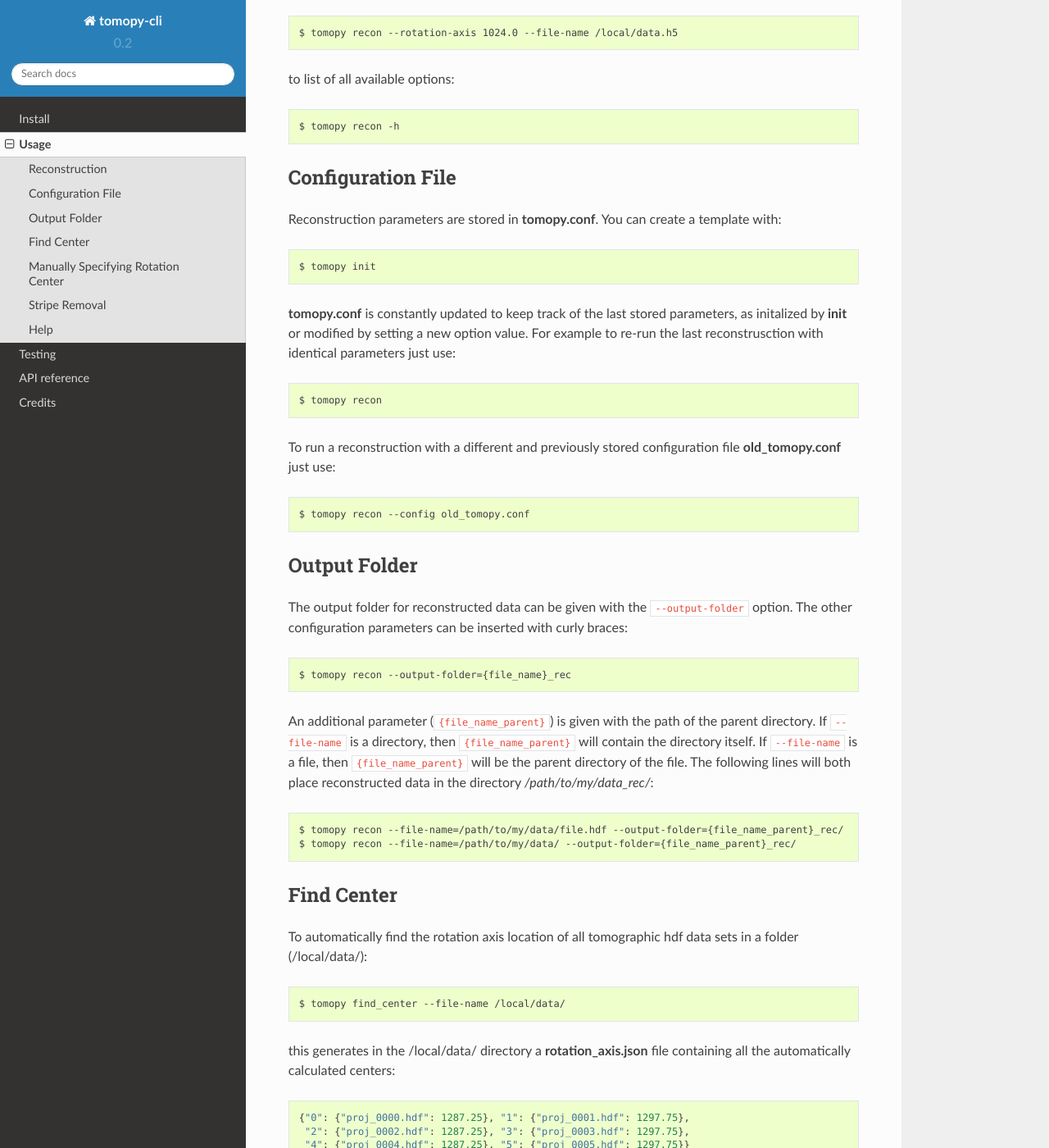
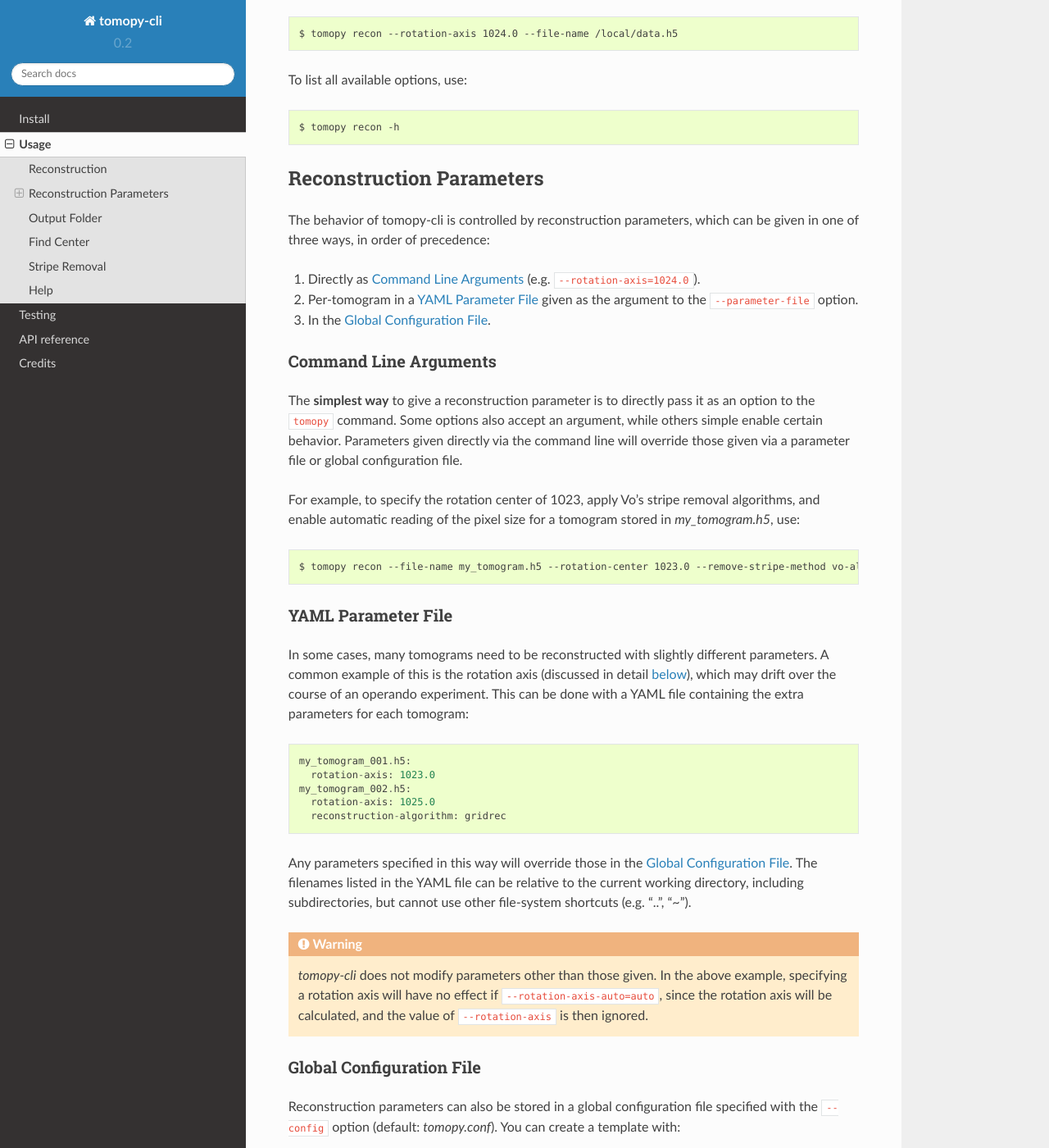
Before and after one commit to tomography/tomopy-cli, a Sphinx documentation site: the page built from docs/source/usage.rst, in a window 1280 px wide and 1400 px high, scrolled down 384 px. Shown: the whole window at 82% size. Built offline with Sphinx 7.4.7 and the Read the Docs theme 2.0.0, drawn with Linux system fonts in a browser that asks for light colours; some of the changed text lies outside the part shown.

Commit message:
Updated documentation for usage of YAML parameter file.

```diff
--- a/docs/conf.py
+++ b/docs/conf.py
@@ -36,7 +36,8 @@ extensions = [
     'sphinx.ext.autosummary',
     'sphinx.ext.napoleon',
     'sphinxcontrib.bibtex',
-    'sphinx.ext.viewcode']
+    'sphinx.ext.viewcode',
+    'sphinx.ext.autosectionlabel',]
 
 # Napoleon settings
 napoleon_google_docstring = True
--- a/docs/source/install.rst
+++ b/docs/source/install.rst
@@ -23,16 +23,16 @@ This enable the autocompletition of all tomopy recon options. Just press tab aft
 
     $ tomopy recon --<TAB> <TAB>
 
-to select and optional parameter and show its default value.
+to select an optional parameter and show its default value.
 
-.. warning:: in some systems you are required to set omplete_tomopy.sh as executable with::
+.. warning:: in some systems you are required to set *complete_tomopy.sh* as executable with::
 
     $ chmod +x /Users/userid/complete_tomopy.sh
 
 Update
 ======
 
-**tomopy** is constantly updated to include new features. To update your locally installed version::
+**tomopy-cli** is constantly updated to include new features. To update your locally installed version::
 
     $ cd tomopy-cli
     $ git pull
--- a/docs/source/usage.rst
+++ b/docs/source/usage.rst
@@ -10,30 +10,95 @@ To do a tomographic reconstruction::
 
     $ tomopy recon --file-name /local/data.h5
 
-from the command line. To get correct results, you may need to append
-options such as `--rotation-axis` to set the rotation axis position::
+from the command line. To get correct results, you will likely need to
+provide :ref:`reconstruction parameters<reconstruction parameters>` as
+options, such as ``--rotation-axis`` to set the rotation axis
+position::
 
     $ tomopy recon --rotation-axis 1024.0 --file-name /local/data.h5
 
-to list of all available options::
+To list all available options, use::
 
     $ tomopy recon -h
 
 
-Configuration File
-==================
+Reconstruction Parameters
+=========================
 
-Reconstruction parameters are stored in **tomopy.conf**. You can create a template with::
+The behavior of tomopy-cli is controlled by reconstruction parameters,
+which can be given in one of three ways, in order of precedence:
+
+1. Directly as :ref:`command line arguments` (e.g. ``--rotation-axis=1024.0``).
+2. Per-tomogram in a :ref:`YAML parameter file` given as the argument to the ``--parameter-file`` option.
+3. In the :ref:`global configuration file`.
+
+
+Command Line Arguments
+----------------------
+
+The **simplest way** to give a reconstruction parameter is to directly
+pass it as an option to the ``tomopy`` command. Some options also
+accept an argument, while others simple enable certain
+behavior. Parameters given directly via the command line will override
+those given via a parameter file or global configuration file.
+
+For example, to specify the rotation center of 1023, apply Vo's stripe
+removal algorithms, and enable automatic reading of the pixel size for
+a tomogram stored in *my_tomogram.h5*, use::
+
+    $ tomopy recon --file-name my_tomogram.h5 --rotation-center 1023.0 --remove-stripe-method vo-all --pixel-size-auto
+
+
+YAML Parameter File
+-------------------
+
+In some cases, many tomograms need to be reconstructed with slightly
+different parameters. A common example of this is the rotation axis
+(discussed in detail :ref:`below<find center>`), which may drift over
+the course of an operando experiment. This can be done with a YAML
+file containing the extra parameters for each tomogram::
+
+  my_tomogram_001.h5:
+    rotation-axis: 1023.0
+  my_tomogram_002.h5:
+    rotation-axis: 1025.0
+    reconstruction-algorithm: gridrec
+
+Any parameters specified in this way will override those in the
+:ref:`global configuration file`. The filenames listed in the YAML
+file can be relative to the current working directory, including
+subdirectories, but cannot use other file-system shortcuts (e.g. “..”,
+“~”).
+
+.. warning::
+
+   *tomopy-cli* does not modify parameters other than those given. In
+   the above example, specifying a rotation axis will have no effect
+   if ``--rotation-axis-auto=auto``, since the rotation axis will be
+   calculated, and the value of ``--rotation-axis`` is then ignored.
+
+
+Global Configuration File
+-------------------------
+
+Reconstruction parameters can also be stored in a global configuration
+file specified with the ``--config`` option (default:
+*tomopy.conf*). You can create a template with::
 
     $ tomopy init
 
-**tomopy.conf** is constantly updated to keep track of the last stored parameters, as initalized by **init** or modified by setting a new option value. For example to re-run the last reconstrusction with identical parameters just use::
+If *tomopy-cli* is invoked with the ``--config-update`` option, then
+the configuration file is updated to keep track of the last stored
+parameters, as initalized by ``$ tomopy init`` or modified by setting
+a new option value. For example to re-run the last reconstrusction
+with identical parameters just use::
 
     $ tomopy recon
 
-To run a reconstruction with a different and previously stored configuration file **old_tomopy.conf** just use::
+To run a reconstruction with a different and previously stored
+configuration file *alternate_tomopy.conf* just use::
 
-    $ tomopy recon --config old_tomopy.conf
+    $ tomopy recon --config alternate_tomopy.conf
 
 
 Output Folder
@@ -59,72 +124,66 @@ reconstructed data in the directory */path/to/my/data_rec/*::
 Find Center
 ===========
 
-To automatically find the rotation axis location of all tomographic hdf data sets in a folder (/local/data/)::
+To automatically find the rotation axes locations of all tomographic
+HDF data sets in a folder (e.g. */local/data/*), use::
 
     $ tomopy find_center --file-name /local/data/
 
 
-this generates in the /local/data/ directory a **rotation_axis.json** file containing all the automatically calculated centers::
+this generates, in the */local/data/* directory, a YAML file (default:
+*extra_params.yaml*) containing all the automatically calculated
+centers::
 
-            {"0": {"proj_0000.hdf": 1287.25}, "1": {"proj_0001.hdf": 1297.75},
-             "2": {"proj_0002.hdf": 1287.25}, "3": {"proj_0003.hdf": 1297.75},
-             "4": {"proj_0004.hdf": 1287.25}, "5": {"proj_0005.hdf": 1297.75}}
+    proj_0000.hdf:
+        rotation-axis: 1287.25
+    proj_0001.hdf:
+        rotation-axis: 1297.75
+    proj_0002.hdf:
+        rotation-axis: 1287.25
+    proj_0003.hdf:
+        rotation-axis: 1297.75
+    proj_0004.hdf:
+        rotation-axis: 1287.25
+    proj_0005.hdf:
+        rotation-axis: 1297.75
 
-to list of all available options::
+If the YAML file already exists, it will be updated with the new
+rotation axes.
+
+To list all available options::
 
     $ tomopy find_center -h
 
-
-After using **find_center**, to do a tomographic reconstruction of all tomographic hdf data sets in a folder (/local/data/)::
+After using ``$ tomopy find_center``, one can do tomographic
+reconstructions of all tomographic HDF data sets in a folder
+(e.g. */local/data/*) with::
 
     $ tomopy recon --file-name /local/data/
 
 
-Manually Specifying Rotation Center
-===================================
-
-The rotation center can be specified using the ``--rotation-axis``
-argument, or through a JSON file with a schema resembling::
-
-           {"0": {"proj_0000.hdf": 1287.25}, "1": {"proj_0001.hdf": 1297.75},
-            "2": {"proj_0002.hdf": 1287.25}, "3": {"proj_0003.hdf": 1297.75},
-            "4": {"proj_0004.hdf": 1287.25}, "5": {"proj_0005.hdf": 1297.75}}
-
-Including a JSON file can be beneficial if rotation centers cannot be
-accurately determined automatically. The path to this JSON file can be
-given as ``--rotation-axis-file`` with
-``--rotation-axis-auto=json``. If ``--file-name`` points to a source
-data file, only the file given by ``--file-name`` is reconstructed.
-If the JSON file is also given as the argument to ``--file-name``,
-then all data files listed in the JSON file will be reconstructed.
-
-The filenames listed in the JSON file can be relative to the current
-working directory, including subdirectories, but cannot use other
-file-system shortcuts (e.g. "..", "~").
-
 Stripe Removal
 ==============
 
-Several methods of stripe removal are available in *Tomopy-cli*, and
-can be selected with the ``--remove-stripe`` parameter. Each method
-also has a set of associated parameters for controlling its behavior
-(e.g. ``--remove-stripe=fw`` relies on ``--fw-sigma``,
-``--fw-filter``, etc.).
+Several methods of stripe removal are available in *tomopy-cli*, and
+can be selected with the ``--remove-stripe-method`` parameter. Each
+method may also have a set of associated parameters for controlling
+its behavior (e.g. ``--remove-stripe-method=fw`` relies on
+``--fw-sigma``, ``--fw-filter``, etc.).
 
 More information about each method and the accompanying parameters can
 be found in the corresponding *tomopy* documentation:
 
-+------------------+----------------------------+------------------------------------------------------------------------------------------------------------------------------------+
-| Method           | ``--remove-stripe=`` Value | Tomopy Function                                                                                                                    |
-+==================+============================+====================================================================================================================================+
-| Fourier-Wavelet  | fw                         | `remove_stripe_fw() <https://tomopy.readthedocs.io/en/latest/api/tomopy.prep.stripe.html#tomopy.prep.stripe.remove_stripe_fw>`_    |
-+------------------+----------------------------+------------------------------------------------------------------------------------------------------------------------------------+
-| Titarenko        | ti                         | `remove_stripe_ti() <https://tomopy.readthedocs.io/en/latest/api/tomopy.prep.stripe.html#tomopy.prep.stripe.remove_stripe_ti>`_    |
-+------------------+----------------------------+------------------------------------------------------------------------------------------------------------------------------------+
-| Smoothing Filter | sf                         | `remove_stripe_sf() <https://tomopy.readthedocs.io/en/latest/api/tomopy.prep.stripe.html#tomopy.prep.stripe.remove_stripe_sf>`_    |
-+------------------+----------------------------+------------------------------------------------------------------------------------------------------------------------------------+
-| Vo's Algorithms  | vo-all                     | `remove_all_stripe() <https://tomopy.readthedocs.io/en/latest/api/tomopy.prep.stripe.html#tomopy.prep.stripe.remove_all_stripe>`_  |
-+------------------+----------------------------+------------------------------------------------------------------------------------------------------------------------------------+
++------------------+-----------------------------------+------------------------------------------------------------------------------------------------------------------------------------+
+| Method           | ``--remove-stripe-method=`` Value | Tomopy Function                                                                                                                    |
++==================+===================================+====================================================================================================================================+
+| Fourier-Wavelet  | fw                                | `remove_stripe_fw() <https://tomopy.readthedocs.io/en/latest/api/tomopy.prep.stripe.html#tomopy.prep.stripe.remove_stripe_fw>`_    |
++------------------+-----------------------------------+------------------------------------------------------------------------------------------------------------------------------------+
+| Titarenko        | ti                                | `remove_stripe_ti() <https://tomopy.readthedocs.io/en/latest/api/tomopy.prep.stripe.html#tomopy.prep.stripe.remove_stripe_ti>`_    |
++------------------+-----------------------------------+------------------------------------------------------------------------------------------------------------------------------------+
+| Smoothing Filter | sf                                | `remove_stripe_sf() <https://tomopy.readthedocs.io/en/latest/api/tomopy.prep.stripe.html#tomopy.prep.stripe.remove_stripe_sf>`_    |
++------------------+-----------------------------------+------------------------------------------------------------------------------------------------------------------------------------+
+| Vo's Algorithms  | vo-all                            | `remove_all_stripe() <https://tomopy.readthedocs.io/en/latest/api/tomopy.prep.stripe.html#tomopy.prep.stripe.remove_all_stripe>`_  |
++------------------+-----------------------------------+------------------------------------------------------------------------------------------------------------------------------------+
 
 Help
 ====
```
Also changed, not shown: other parts of docs/source/usage.rst (+1 -1 lines), 1 other file.
